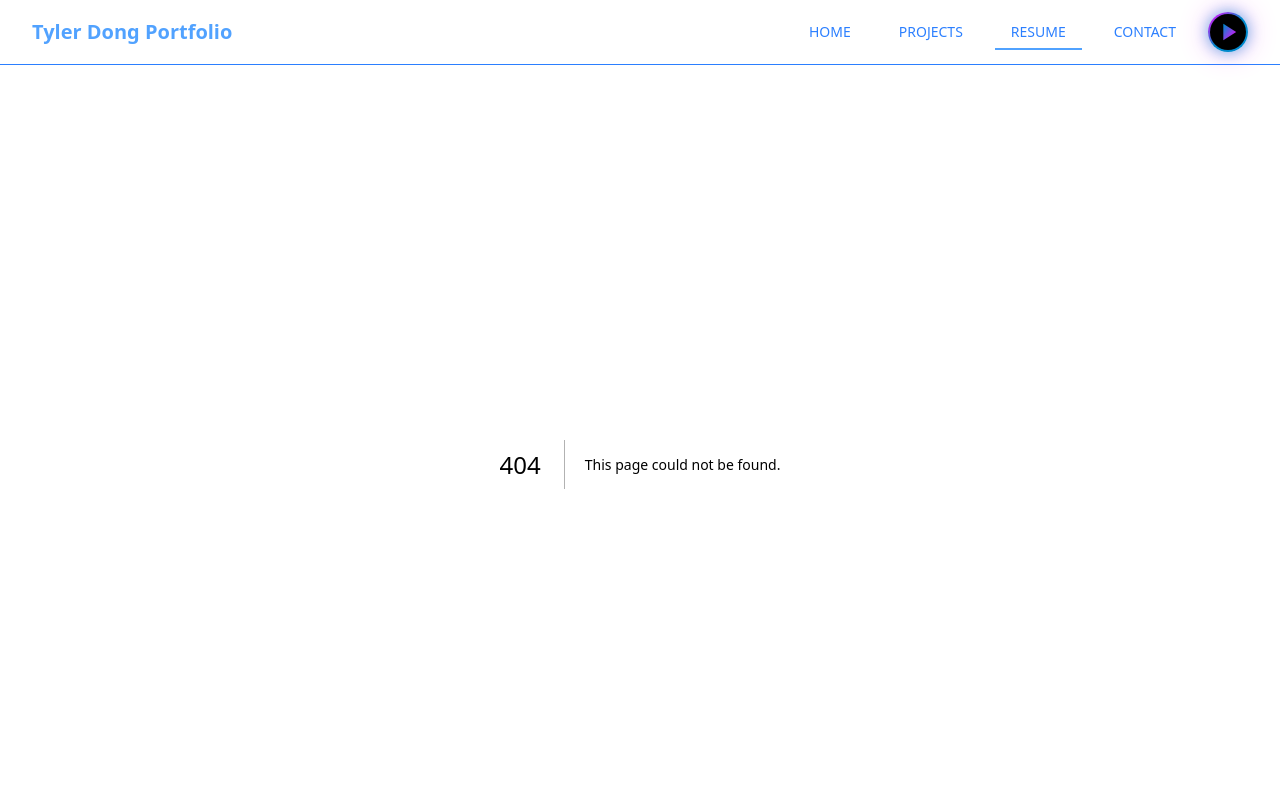
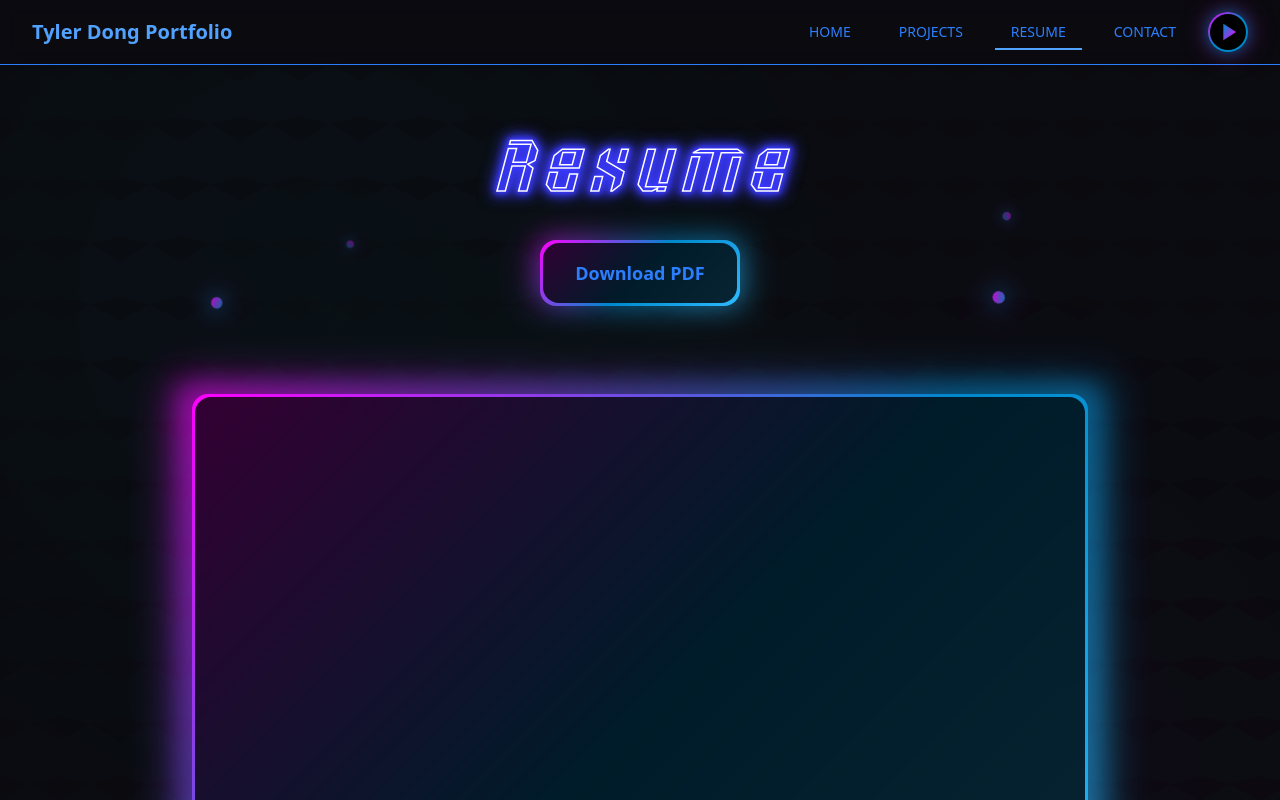
Before and after one commit to tylerdong878/Website, a Next.js app: page /resume in a window 1280 px wide. Before the commit this address had no page. Shown: the top 800 px of the page. Built offline with nearby package versions, Linux system fonts and the light colour scheme.

Commit message:
resume start

```diff
--- /dev/null
+++ b/src/app/resume/page.tsx
@@ -0,0 +1,30 @@
+import React from 'react';
+import SaberText from '@/components/ui/SaberText';
+import GlowingFrame from '@/components/ui/GlowingFrame';
+import { Button } from '@/components/ui/Button';
+import Link from 'next/link';
+import MatrixBackground from '@/components/animations/MatrixBackground'
+import FloatingBackground from '@/components/animations/FloatingBackground'
+import HexGrid from '@/components/animations/HexGrid'
+
+export default function ResumePage() {
+  return (
+    <div className="flex flex-col items-center justify-center min-h-screen bg-gradient-to-br from-cyber-bg via-cyber-dark to-cyber-darker relative overflow-hidden">
+      <MatrixBackground />
+      <FloatingBackground />
+      <HexGrid />
+      <SaberText size="text-7xl" color="#3a3aff" className="mt-16">Resume</SaberText>
+      <div className="flex flex-col md:flex-row gap-6 mt-0 items-center justify-center">
+        <Link href="/resume/tyler-dong-resume.pdf">
+          <Button name="Download PDF" />
+        </Link>
+      </div>
+
+      <div className="flex flex-col md:flex-row gap-6 mt-18"></div>
+      <GlowingFrame className="w-full max-w-4xl h-[80vh] flex items-center justify-center mt-4">
+        {/* PDF content goes here */}
+        <></>
+      </GlowingFrame>
+    </div>
+  );
+}
--- a/src/components/layout/ProjectsSection.tsx
+++ b/src/components/layout/ProjectsSection.tsx
@@ -50,7 +50,7 @@ export default function ProjectsSection() {
       <ProjectCard
         image="/projects/animago.png"
         title="AnimaGo"
-        description="Augmented reality app that gamifies wildlife discovery and conservation."
+        description="Augmented reality mobile app that gamifies wildlife discovery and conservation."
         notes={["Awarded \"Best Design\" at Civic Tech Hackathon 2025 out of 40 teams."]}
         website="https://www.canva.com/design/DAGf7XUHkDs/W_r-ENJXzuiz1Vz6VgmnYQ/edit"
         devpost="https://devpost.com/software/animago"
```
